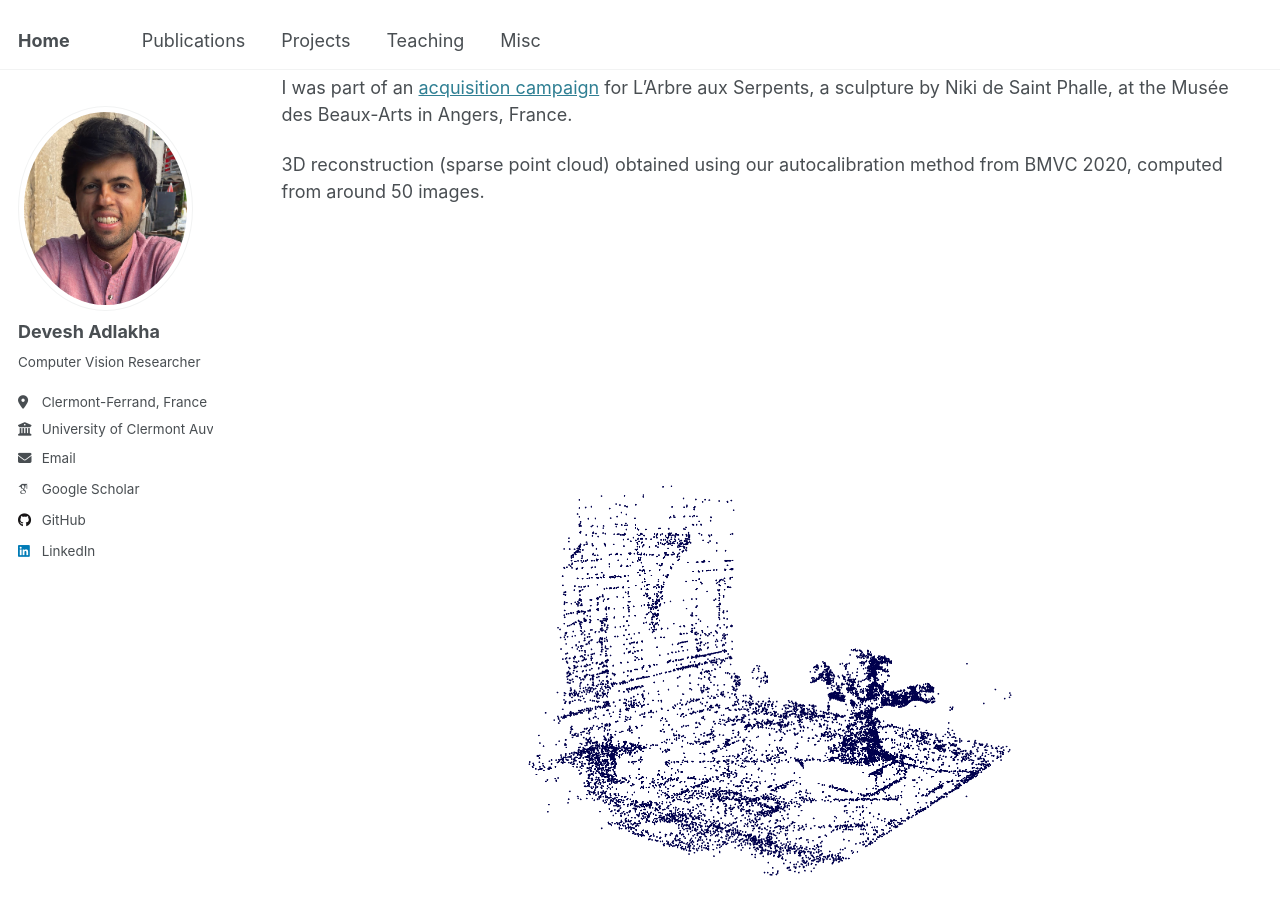
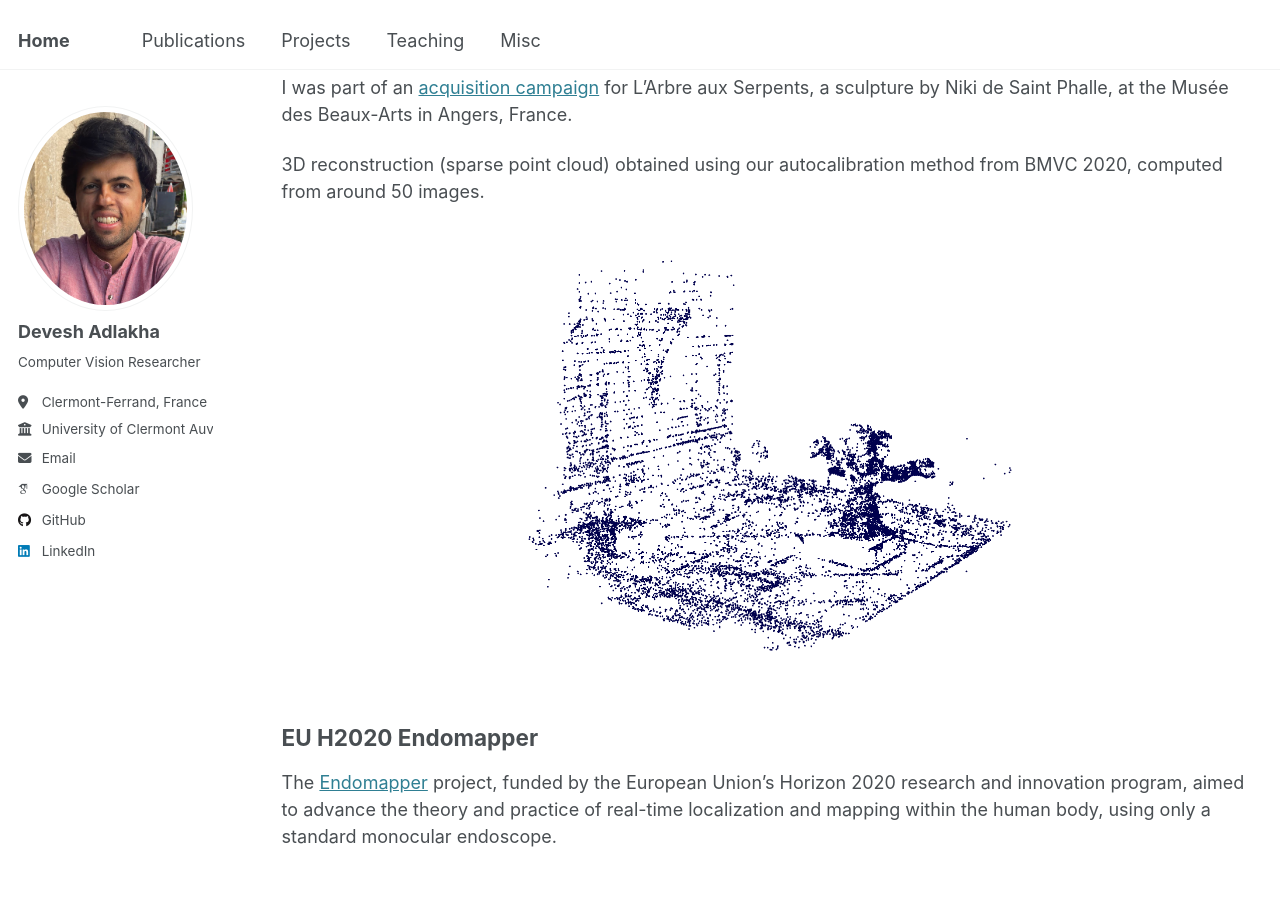
Before and after one commit to devadlakha/devadlakha.github.io, a Jekyll site: the page built from _pages/projects.md, in a window 1280 px wide and 900 px high, scrolled down 323 px. Built offline with Jekyll 4.4.1, drawn with Linux system fonts in a browser that asks for light colours; some web fonts are replaced.

Commit message:
Update projects.md

```diff
--- a/_pages/projects.md
+++ b/_pages/projects.md
@@ -16,7 +16,7 @@ The [SUMUM](https://anr-sumum.fr) project, funded by the French National Researc
 I was part of an [acquisition campaign](https://anr-sumum.fr/campagne-de-captation-dimages-de-larbre-aux-serpents-de-niki-de-saint-phalle-juillet-2018/) for L'Arbre aux Serpents, a sculpture by Niki de Saint Phalle, at the Musée des Beaux-Arts in Angers, France.
 
 3D reconstruction (sparse point cloud) obtained using our autocalibration method from BMVC 2020, computed from around 50 images.
-<div style="display: flex; justify-content: center; align-items: center; height: 100vh;">
+<div style="display: flex; justify-content: center; align-items: center; height: 50vh;">
   <img src="/files/Figures/ArbreSerpents_BMVC20.png" alt="Result from EIP method" style="max-width: 50%; height: auto;">
 </div>
 
```
